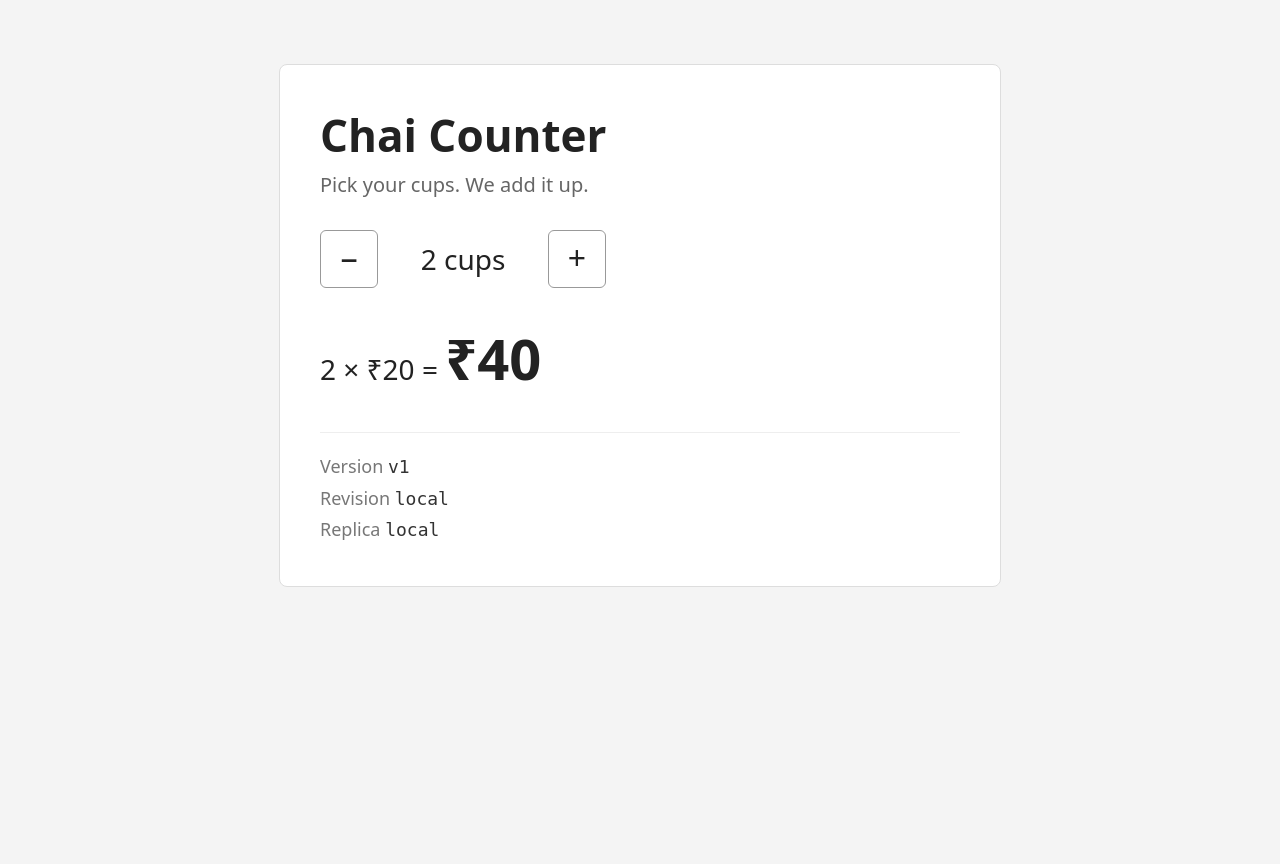
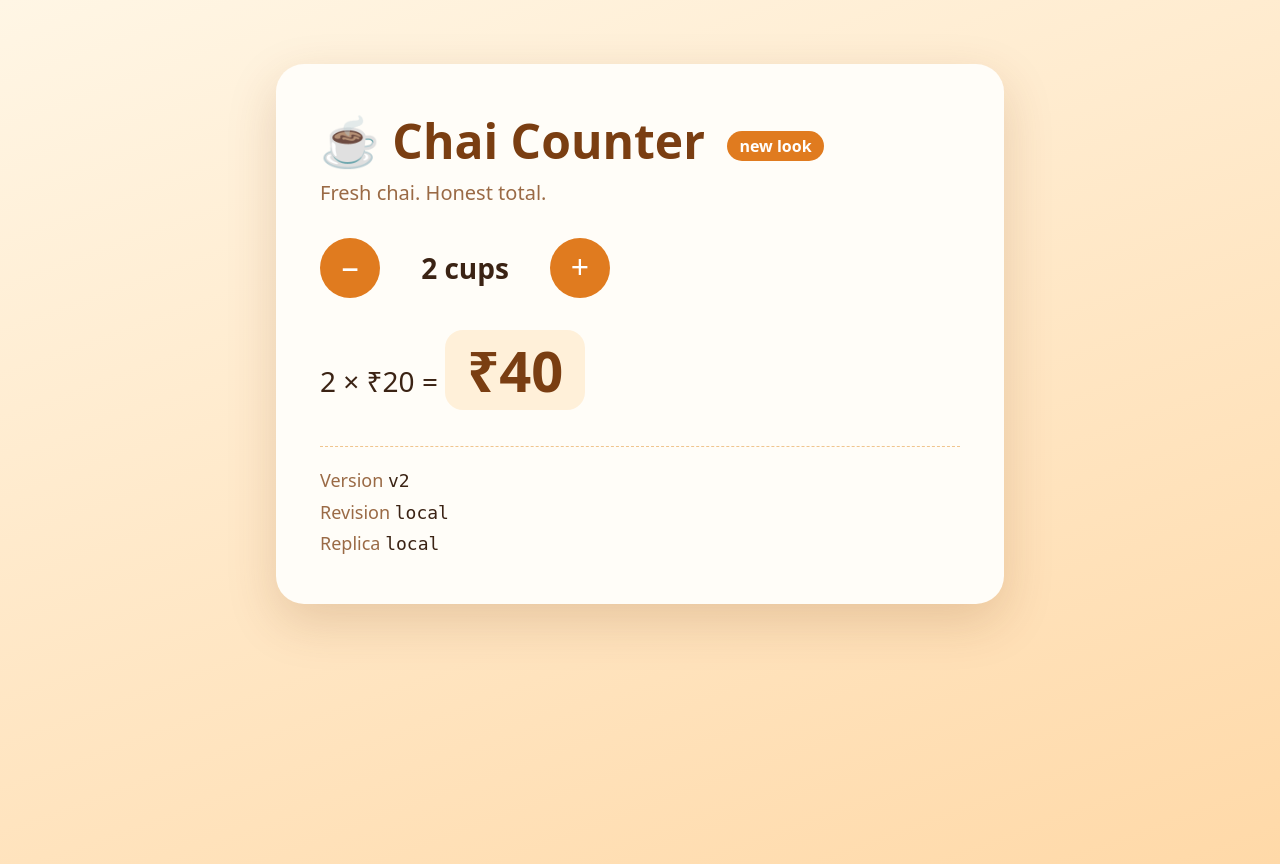
Before and after one commit to realsanket/chai-counter, a Flask app: page / in a window 1280 px wide. Before the commit the page ends 587 px from the top, so only its background shows below. Run offline with Flask 3, Linux system fonts and the light colour scheme.

Commit message:
Chai Counter v2: the new design
Same calculation, new look: warm chai colours, round buttons, the total in a pill and a
"new look" badge. VERSION is v2, so the page says which version answered — useful when
traffic is split between two revisions.

Co-Authored-By: Claude Opus 5.5 <noreply@anthropic.com>
Claude-Session: https://claude.ai/code/session_0116EC4YbF3KgMaRQL42qWDy

```diff
--- a/app.py
+++ b/app.py
@@ -11,7 +11,7 @@ from flask import Flask, render_template, request
 
 app = Flask(__name__)
 
-VERSION = "v1"          # which version of the app this is (v2 changes the design)
+VERSION = "v2"          # which version of the app this is (v2: the new design)
 PRICE_PER_CUP = 20      # rupees
 MAX_CUPS = 20
 
--- a/templates/index.html
+++ b/templates/index.html
@@ -5,24 +5,28 @@
   <meta name="viewport" content="width=device-width, initial-scale=1">
   <title>Chai Counter</title>
   <style>
-    body { margin: 0; font-family: system-ui, -apple-system, "Segoe UI", sans-serif; background: #f4f4f4; color: #222; }
-    main { max-width: 640px; margin: 64px auto; background: #fff; border: 1px solid #ddd; border-radius: 8px; padding: 40px; }
-    h1 { margin: 0 0 6px; font-size: 44px; }
-    .sub { margin: 0 0 32px; color: #666; font-size: 20px; }
+    body { margin: 0; font-family: system-ui, -apple-system, "Segoe UI", sans-serif; color: #3b2314;
+           background: linear-gradient(160deg, #fff6e5 0%, #ffd9a8 100%); min-height: 100vh; }
+    main { max-width: 640px; margin: 64px auto; background: #fffdf8; border-radius: 28px; padding: 44px;
+           box-shadow: 0 18px 50px rgba(122, 62, 18, .18); }
+    h1 { margin: 0 0 6px; font-size: 48px; color: #7a3e12; }
+    .badge { display: inline-block; margin-left: 10px; padding: 4px 12px; border-radius: 999px; font-size: 16px;
+             vertical-align: middle; background: #e07b1f; color: #fff; }
+    .sub { margin: 0 0 32px; color: #9a6a45; font-size: 20px; }
     .row { display: flex; align-items: center; gap: 20px; font-size: 28px; }
-    .row a { display: inline-block; width: 56px; height: 56px; line-height: 54px; text-align: center; border: 1px solid #999;
-             border-radius: 6px; text-decoration: none; color: #222; font-size: 32px; }
-    .cups { min-width: 130px; text-align: center; }
+    .row a { display: inline-block; width: 60px; height: 60px; line-height: 58px; text-align: center; border-radius: 50%;
+             text-decoration: none; background: #e07b1f; color: #fff; font-size: 32px; }
+    .cups { min-width: 130px; text-align: center; font-weight: 600; }
     .total { margin: 32px 0 0; font-size: 28px; }
-    .total b { font-size: 56px; }
-    footer { margin-top: 36px; padding-top: 18px; border-top: 1px solid #eee; font-size: 18px; color: #777; line-height: 1.7; }
-    footer code { color: #333; }
+    .total b { display: inline-block; font-size: 56px; padding: 2px 22px; border-radius: 18px; background: #fff0d9; color: #7a3e12; }
+    footer { margin-top: 36px; padding-top: 18px; border-top: 1px dashed #f0c58f; font-size: 18px; color: #9a6a45; line-height: 1.7; }
+    footer code { color: #3b2314; }
   </style>
 </head>
 <body>
   <main>
-    <h1>Chai Counter</h1>
-    <p class="sub">Pick your cups. We add it up.</p>
+    <h1>☕ Chai Counter <span class="badge">new look</span></h1>
+    <p class="sub">Fresh chai. Honest total.</p>
 
     <div class="row">
       <a href="/?cups={{ [cups - 1, 0] | max }}" aria-label="One cup less">−</a>
```
